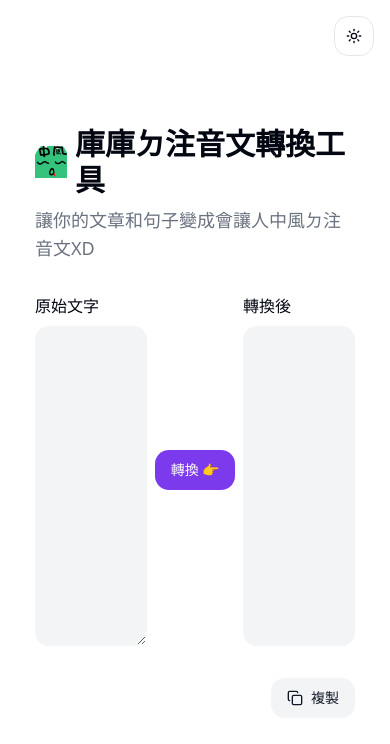
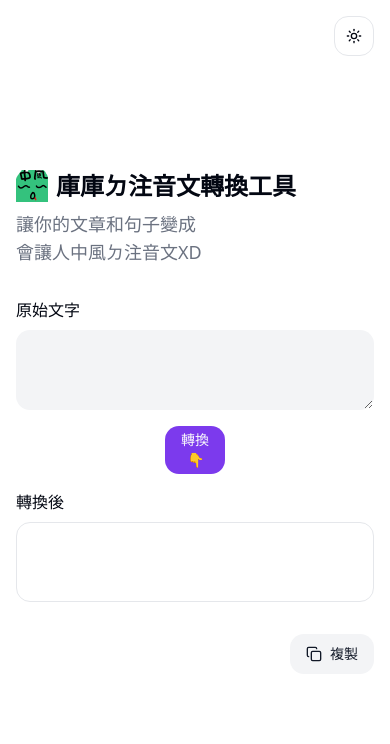
Before and after one commit to jonz94/kuromu-bopomofo, a Next.js app: page / in a window 390 px wide. Shown: the top 744 px of the page. Built offline with nearby package versions, Linux system fonts and the light colour scheme.

Commit message:
feat: RWD

```diff
--- a/app/bopomofoify.tsx
+++ b/app/bopomofoify.tsx
@@ -8,6 +8,7 @@ import { description, title } from '@/lib/constant'
 import { Copy } from 'lucide-react'
 import Image from 'next/image'
 import { useId, useRef, useState } from 'react'
+import { toast } from 'sonner'
 import icon from './icon.png'
 
 export function Bopomofoify() {
@@ -26,19 +27,25 @@ export function Bopomofoify() {
     const output = await bopomofoify(input)
 
     setOutputValue(output)
+
+    toast.success('轉換成功！')
   }
 
   return (
-    <div className="container mx-auto grid grid-cols-1 gap-y-8">
+    <div className="mx-0 grid w-full grid-cols-1 gap-y-8 xs:max-w-full sm:mx-auto sm:max-w-screen-sm md:max-w-screen-md lg:max-w-screen-lg xl:max-w-screen-xl 2xl:max-w-screen-2xl">
       <div className="flex flex-col gap-y-2">
-        <h1 className="flex items-center gap-x-2 text-3xl font-bold">
-          <Image alt="logo" src={icon} height={32} />
-          {title}
+        <h1 className="flex flex-col items-center gap-x-2 text-xl font-bold xs:flex-row xs:text-2xl">
+          <span>
+            <Image alt="logo" src={icon} height={32} />
+          </span>
+          <span>{title}</span>
         </h1>
-        <h2 className="text-lg text-muted-foreground">{description}</h2>
+        <h2 className="mx-auto max-w-48 text-balance text-lg text-muted-foreground xs:mx-0 xs:max-w-[unset]">
+          {description}
+        </h2>
       </div>
 
-      <div className="grid grid-cols-[1fr,4rem,1fr] gap-4">
+      <div className="grid grid-cols-1 gap-4 md:grid-cols-[1fr,4rem,1fr]">
         <div className="flex w-full flex-col gap-2">
           <Label htmlFor={idForInputTextarea} className="text-base">
             原始文字
@@ -46,29 +53,45 @@ export function Bopomofoify() {
           <Textarea
             ref={inputRef}
             id={idForInputTextarea}
-            className="min-h-80 border-transparent bg-muted text-lg shadow-none md:text-lg"
+            className="border-transparent bg-muted text-lg shadow-none md:min-h-80 md:text-lg"
           />
         </div>
 
         <div className="grid place-content-center">
-          <Button onClick={() => convert()}>轉換 👉</Button>
+          <Button onClick={() => convert()} className="h-12">
+            <div>
+              <p>轉換</p>
+              <p className="hidden md:block">👉</p>
+              <p className="block md:hidden">👇</p>
+            </div>
+          </Button>
         </div>
 
-        <div className="flex w-full flex-col gap-2">
+        <div className="flex flex-col gap-2 md:w-full">
           <Label htmlFor={idForOutputTextarea} className="text-base">
             轉換後
           </Label>
           <Textarea
             id={idForOutputTextarea}
             readOnly
-            className="h-full min-h-80 grow resize-none border-transparent bg-muted text-lg shadow-none md:text-lg"
+            className="h-full grow resize-none text-lg md:min-h-80 md:text-lg"
             value={outputValue}
           />
         </div>
       </div>
 
       <div className="flex justify-end">
-        <Button variant="secondary">
+        <Button
+          variant="secondary"
+          onClick={async () => {
+            try {
+              await navigator.clipboard.writeText(outputValue)
+              toast.success('複製成功！')
+            } catch {
+              toast.error('複製失敗 你的裝置不支援這個功能QQ')
+            }
+          }}
+        >
           <Copy />
           複製
         </Button>
```
